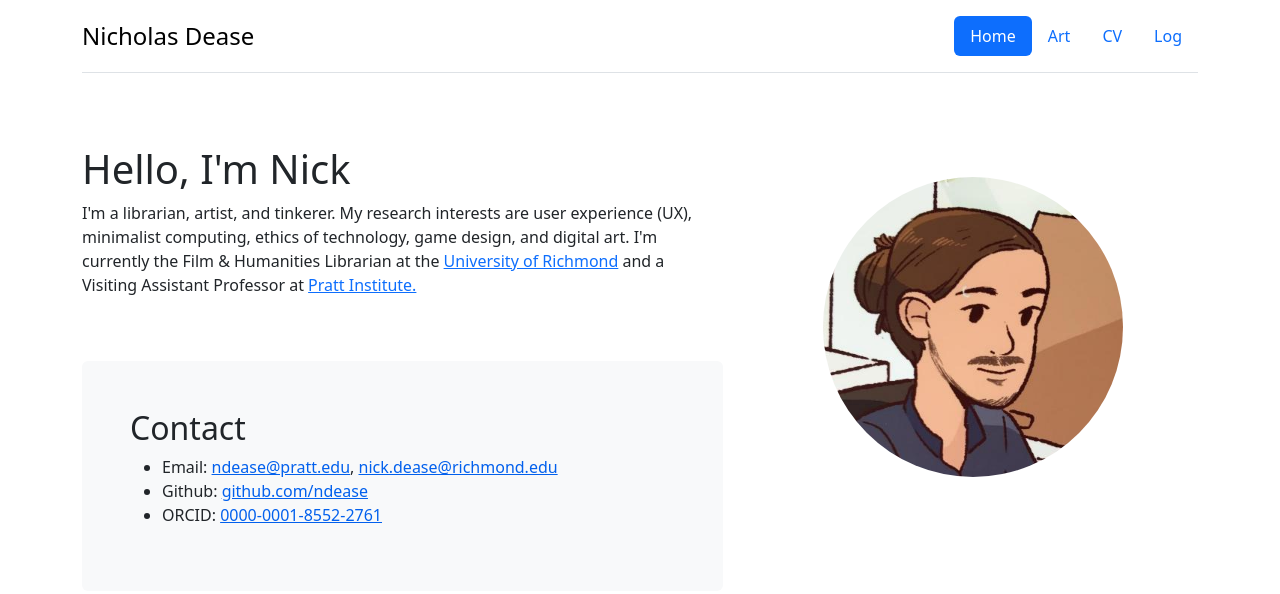
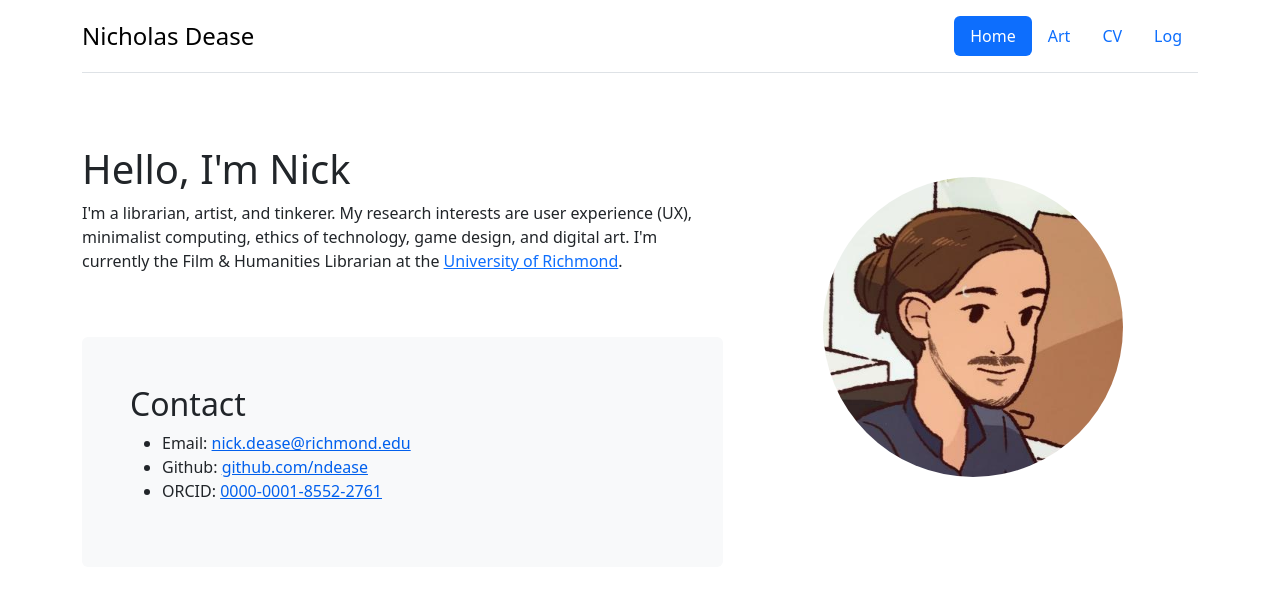
Before and after one commit to ndease/ndease.github.io, a plain HTML site: page index.html in a window 1280 px wide. Drawn offline with nearby package versions, Linux system fonts and the light colour scheme.

Commit message:
Update index.html

```diff
--- a/index.html
+++ b/index.html
@@ -38,11 +38,11 @@
 <div class="row">
     <div class="col-md-7 pt-5">
   <h1>Hello, I'm Nick</h1>
-  <p class="pb-5">I'm a librarian, artist, and tinkerer. My research interests are user experience (UX), minimalist computing, ethics of technology, game design, and digital art. I'm currently the Film & Humanities Librarian at the <a href="https://www.richmond.edu/">University of Richmond</a> and a Visiting Assistant Professor at <a href="https://www.pratt.edu">Pratt Institute.</a></p>
+  <p class="pb-5">I'm a librarian, artist, and tinkerer. My research interests are user experience (UX), minimalist computing, ethics of technology, game design, and digital art. I'm currently the Film & Humanities Librarian at the <a href="https://www.richmond.edu/">University of Richmond</a>.</p>
     <div class="bg-body-tertiary p-5 rounded">
   <h2>Contact</h2>
   <ul>
-    <li>Email: <a href="mailto:ndease@pratt.edu">ndease@pratt.edu</a>, <a style="color:#0260ED;" href="mailto:nick.dease@richmond.edu">nick.dease@richmond.edu</a></li>
+    <li>Email: <a style="color:#0260ED;" href="mailto:nick.dease@richmond.edu">nick.dease@richmond.edu</a></li>
     <li>Github: <a href="https://github.com/ndease">github.com/ndease</a></li>
     <li>ORCID: <a href="https://orcid.org/0000-0001-8552-2761">0000-0001-8552-2761</a></li>
   </ul>
```
